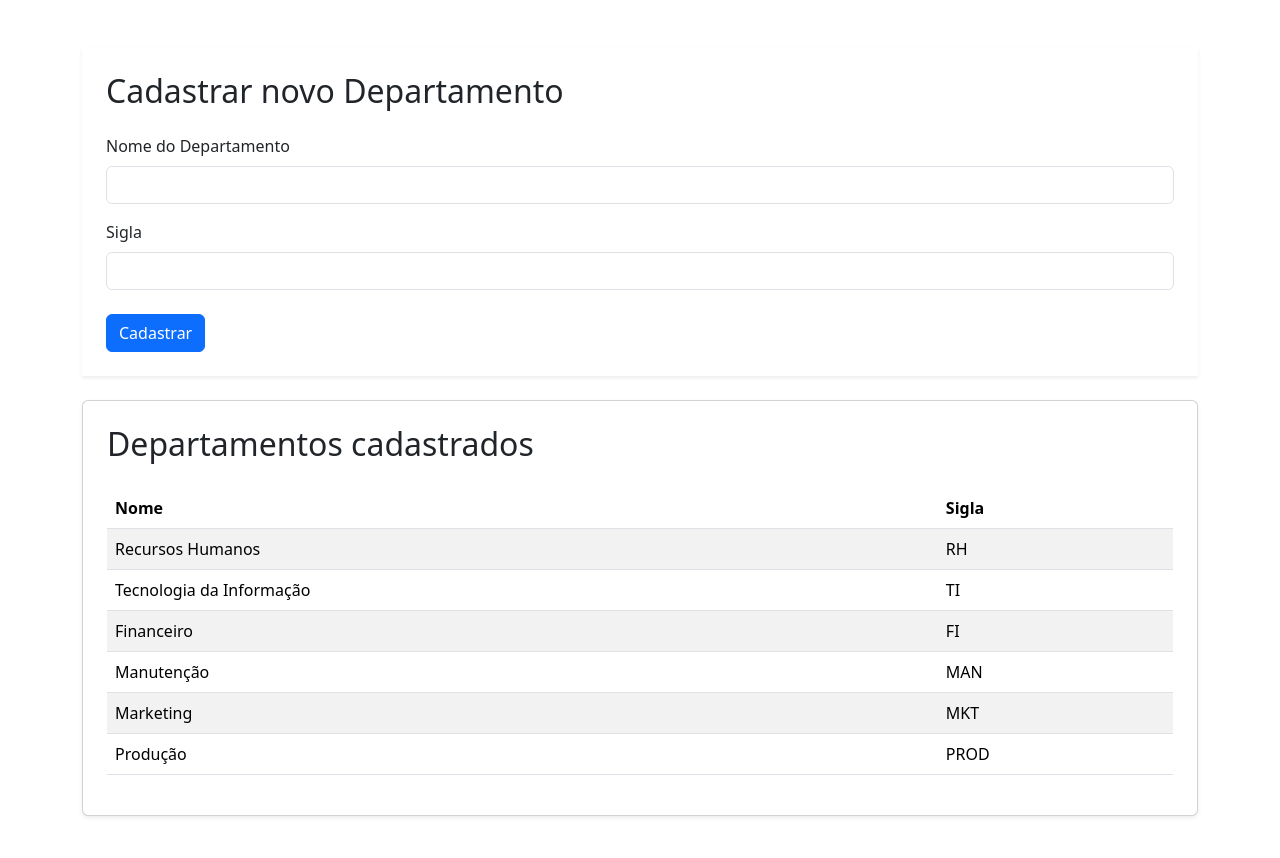
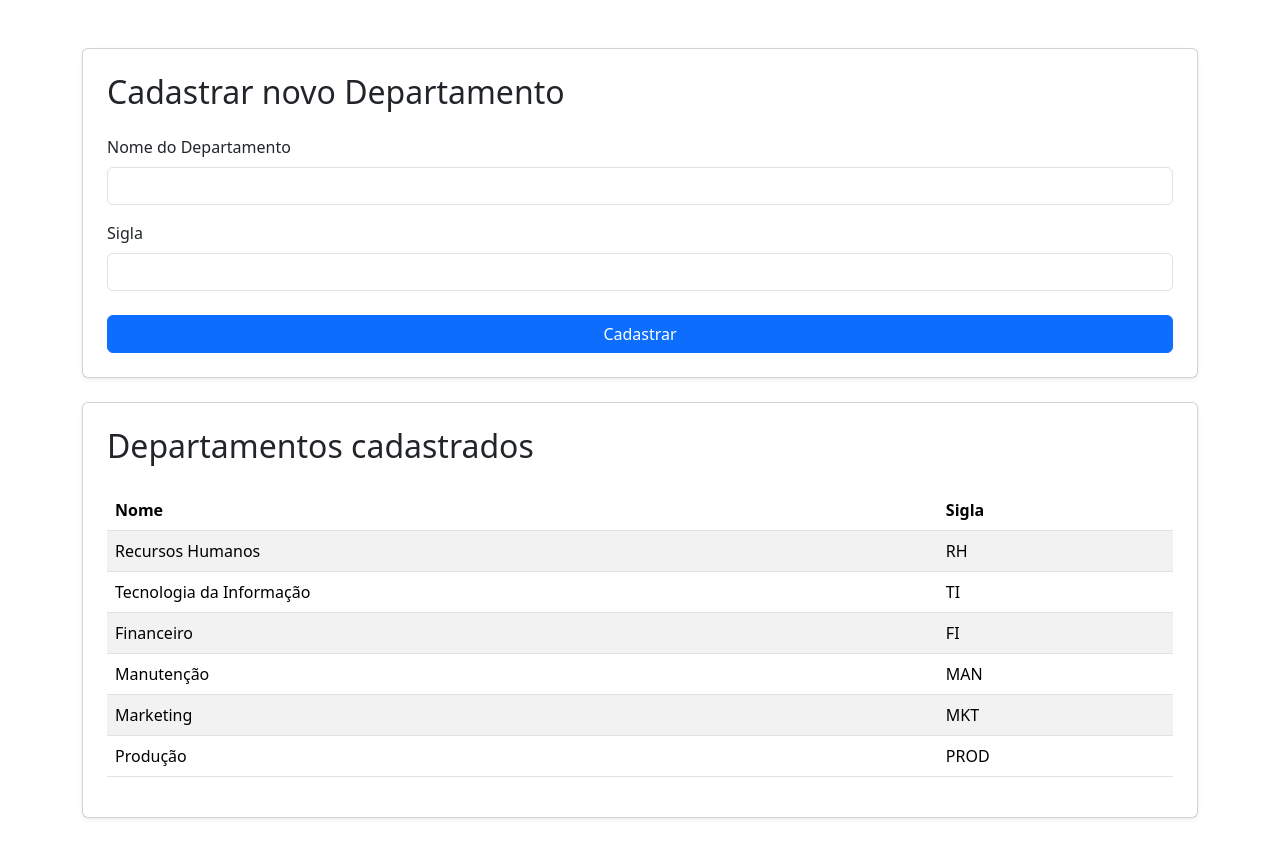
Before and after one commit to gok2001/requisicao-http, a React (Vite) app: page / in a window 1280 px wide. Shown: the top 858 px of the page. Built offline with nearby package versions, Linux system fonts and the light colour scheme; data requests are answered from the project's data file.

Commit message:
correções finais

```diff
--- a/src/components/DepartmentForm.jsx
+++ b/src/components/DepartmentForm.jsx
@@ -10,7 +10,7 @@ export default function DepartmentForm({
     return (
         <form
             onSubmit={handleSubmit}
-            className="cart p-4 shadow-sm mb-4"
+            className="card p-4 shadow-sm mb-4"
         >
             <h2 className="mb-4">Cadastrar novo Departamento</h2>
 
--- a/src/components/DepartmentList.jsx
+++ b/src/components/DepartmentList.jsx
@@ -21,7 +21,7 @@ export default function DepartmentList({
                         ?
                             <tr>
                                 <td colSpan="2" className="text-center">
-                                    "Carregando departamentos..."
+                                    Carregando departamentos...
                                 </td>
                             </tr>
                         :
```
